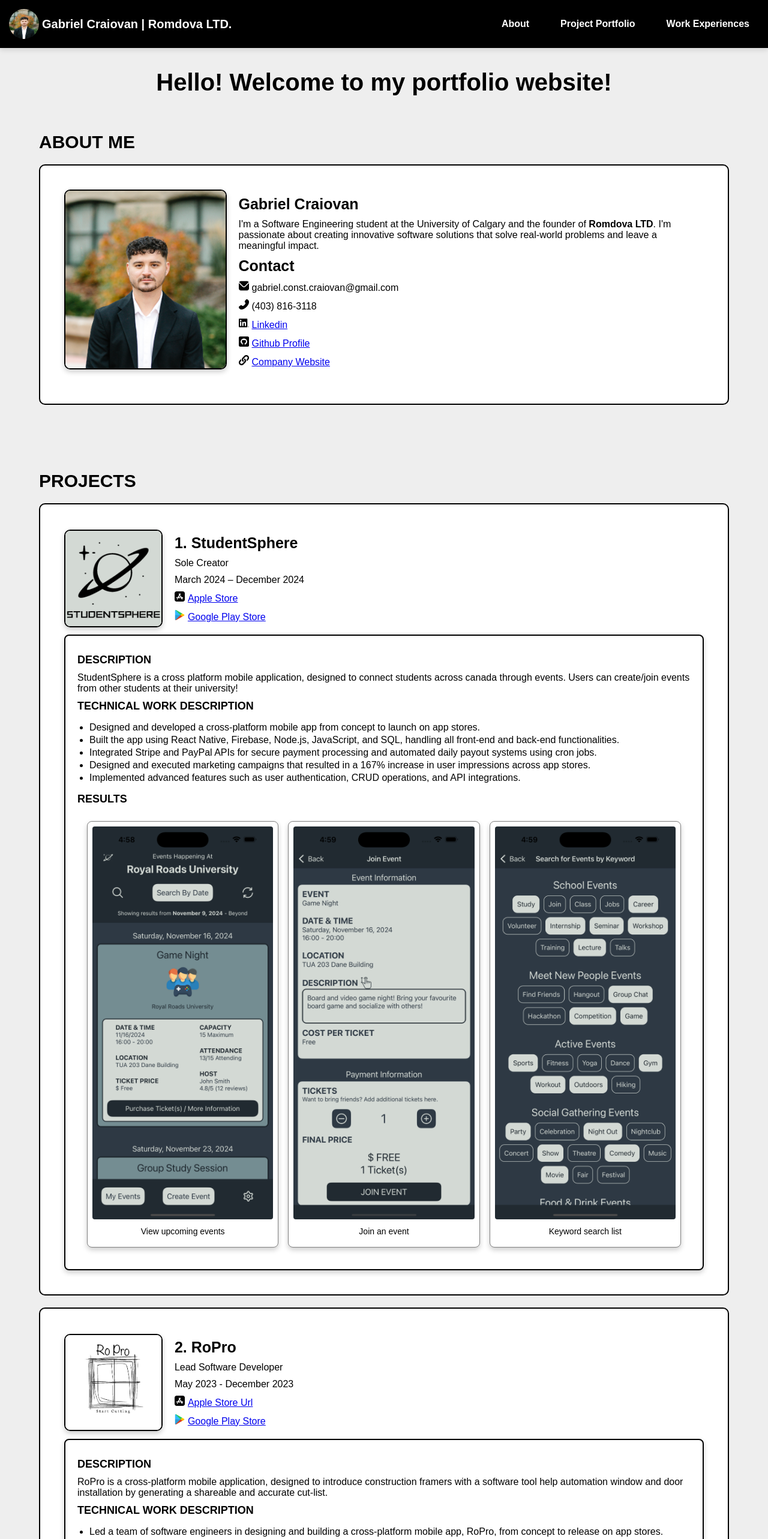
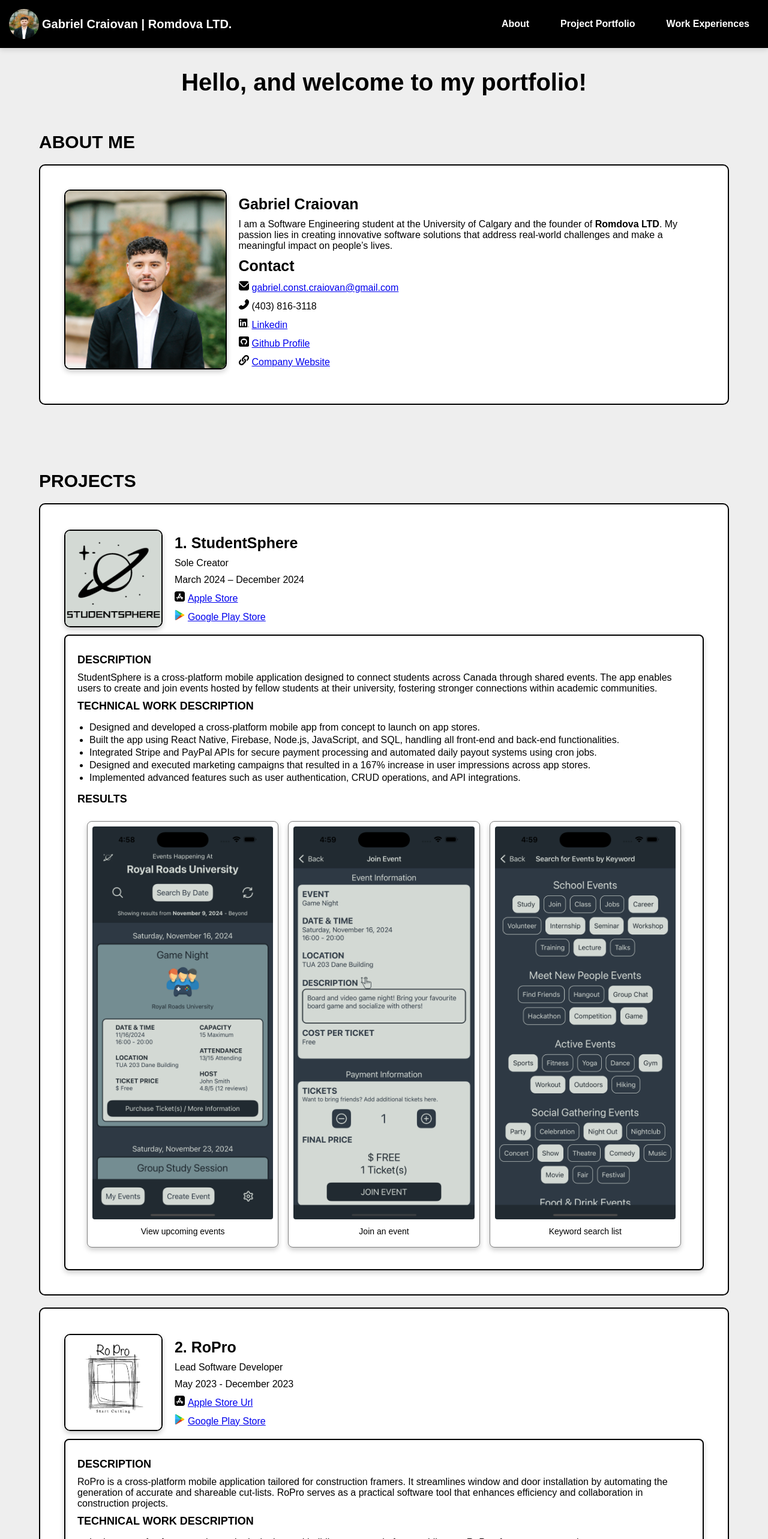
Before and after one commit to GCraio/gabriel-craiovan-project-portfolio-website, a React (Create React App) app: page / in a window 1280 px wide. Shown: the top 2566 px of the page at 60% size. Built offline with nearby package versions, Linux system fonts and the light colour scheme.

Commit message:
updated descriptions

```diff
--- a/src/assets/screens/HomeScreen.js
+++ b/src/assets/screens/HomeScreen.js
@@ -24,7 +24,9 @@ function HomeScreen() {
             src={require("../images/headshot.JPG")}
             alt="Headshot"
           />
-          <p style={{ fontWeight: "bold", fontSize: "20px", color: "white" }}>Gabriel Craiovan | Romdova LTD.</p>
+          <p style={{ fontWeight: "bold", fontSize: "20px", color: "white" }}>
+            Gabriel Craiovan | Romdova LTD.
+          </p>
         </div>
         <div style={{ marginRight: "5px" }}>
           <button
@@ -47,7 +49,7 @@ function HomeScreen() {
           </button>
         </div>
       </header>
-      <p className="intro_main_text">Hello! Welcome to my portfolio website!</p>
+      <p className="intro_main_text">Hello, and welcome to my portfolio!</p>
       <section className="intro_section_container">
         <p className="main_title">ABOUT ME</p>
         <article className="experience">
@@ -60,20 +62,25 @@ function HomeScreen() {
             <div className="experience_header_info_text_conatiner">
               <p className="work_title">Gabriel Craiovan</p>
               <p>
-                I'm a Software Engineering student at the University of Calgary
-                and the founder of <strong>Romdova LTD</strong>. I'm passionate
-                about creating innovative software solutions that solve
-                real-world problems and leave a meaningful impact.
+                I am a Software Engineering student at the University of Calgary
+                and the founder of <strong>Romdova LTD</strong>. My passion lies
+                in creating innovative software solutions that address
+                real-world challenges and make a meaningful impact on people’s
+                lives.
               </p>
               <p className="work_title">Contact</p>
               <p>
-                {" "}
                 <img
                   className="icon_text"
                   src={require("../icons/envelope.png")}
-                  alt="Headshot"
+                  alt="Email Icon"
                 />
-                gabriel.const.craiovan@gmail.com
+                <a
+                  href="mailto:gabriel.const.craiovan@gmail.com"
+                  className="email_link"
+                >
+                  gabriel.const.craiovan@gmail.com
+                </a>
               </p>
               <p>
                 {" "}
@@ -186,9 +193,11 @@ function HomeScreen() {
           <div className="experience_description_container">
             <p className="experience_section_text">DESCRIPTION</p>
             <p>
-              StudentSphere is a cross platform mobile application, designed to
-              connect students across canada through events. Users can
-              create/join events from other students at their university!
+              StudentSphere is a cross-platform mobile application designed to
+              connect students across Canada through shared events. The app
+              enables users to create and join events hosted by fellow students
+              at their university, fostering stronger connections within
+              academic communities.
             </p>
 
             <p className="experience_section_text">
@@ -312,10 +321,11 @@ function HomeScreen() {
           <div className="experience_description_container">
             <p className="experience_section_text">DESCRIPTION</p>
             <p>
-              RoPro is a cross-platform mobile application, designed to
-              introduce construction framers with a software tool help
-              automation window and door installation by generating a shareable
-              and accurate cut-list.
+              RoPro is a cross-platform mobile application tailored for
+              construction framers. It streamlines window and door installation
+              by automating the generation of accurate and shareable cut-lists.
+              RoPro serves as a practical software tool that enhances efficiency
+              and collaboration in construction projects.
             </p>
 
             <p className="experience_section_text">
@@ -424,13 +434,12 @@ function HomeScreen() {
           <div className="experience_description_container">
             <p className="experience_section_text">DESCRIPTION</p>
             <p>
-              Snipr-Buzz is a web application designed for users to search for
-              the best barbers in their city, and where barbers/hairstylist can
-              create profiles for users to find them. Barbers can upload photos
-              of work, display their services, reviews, social media links, and
-              booking information. Snipr-Buzz is a platform to streamline
-              connecting barbers to clients, and make clients feel confident in
-              choosing their barber.
+              Snipr-Buzz is a web application that connects users with the best
+              barbers in their city. Barbers and hairstylists can create
+              profiles to showcase their work, including photo portfolios,
+              services, reviews, social media links, and booking details.
+              Snipr-Buzz simplifies the process of finding and booking trusted
+              barbers, empowering clients to make confident choices.
             </p>
 
             <p className="experience_section_text">
@@ -552,12 +561,12 @@ function HomeScreen() {
           <div className="experience_description_container">
             <p className="experience_section_text">DESCRIPTION</p>
             <p>
-              The ChatGPT AI ChatBot Messenger mobile application was designed
-              to showcase my ability to integrate an Learning Language Model
-              within an application for a practical use. Users can have
-              converstations with various bots in different chat rooms topics,
-              have their conversations saved locally, and interact with the
-              robots with speech.
+              The ChatGPT AI ChatBot Messenger mobile application demonstrates
+              my ability to integrate a cutting-edge language model into a
+              practical platform. Users can engage in conversations with
+              AI-powered bots across various chat room topics, save their
+              conversations locally, and interact with the bots using voice
+              commands, creating a dynamic and immersive user experience.
             </p>
 
             <p className="experience_section_text">
@@ -670,10 +679,10 @@ function HomeScreen() {
           <div className="experience_description_container">
             <p className="experience_section_text">DESCRIPTION</p>
             <p>
-              NEED TO UPDATE I lead the development of innovative software
-              solutions for various applications. My mission is to deliver
-              high-quality software that solves real-world problems and enhances
-              everyday experiences.
+              I lead the development of innovative software solutions for
+              various applications. My mission is to deliver high-quality
+              software that solves real-world problems and enhances everyday
+              experiences.
             </p>
 
             <p className="experience_section_text">
@@ -738,10 +747,10 @@ function HomeScreen() {
           <div className="experience_description_container">
             <p className="experience_section_text">DESCRIPTION</p>
             <p>
-              NEED TO UPDATE I worked as a Junior Learning Management System
-              (LMS) Analyst at Markanyx Solutions Inc. I was responsible for
-              managing the LMS platform, creating and maintaining online
-              courses, and providing technical support to users.
+              During my role as a Junior Learning Management System (LMS)
+              Analyst at Markanyx Solutions Inc., I managed the LMS platform,
+              developed new features, and resolved bugs. My contributions
+              enhanced the platform’s functionality and user experience.
             </p>
 
             <p className="experience_section_text">
@@ -807,10 +816,11 @@ function HomeScreen() {
           <div className="experience_description_container">
             <p className="experience_section_text">DESCRIPTION</p>
             <p>
-              NEED TO UPDATE I worked as a Lead Software Developer at Romnica
-              LTD. I led a team of software engineers in designing and building
-              a cross-platform mobile app, RoPro, from concept to release on app
-              stores.
+              As the Lead Software Developer at Romnica LTD, I lead a team of
+              software engineers in designing and developing RoPro, a
+              cross-platform mobile application. From concept to app store
+              release, I ensured the project adhered to high standards of
+              quality and innovation.
             </p>
 
             <p className="experience_section_text">
```
